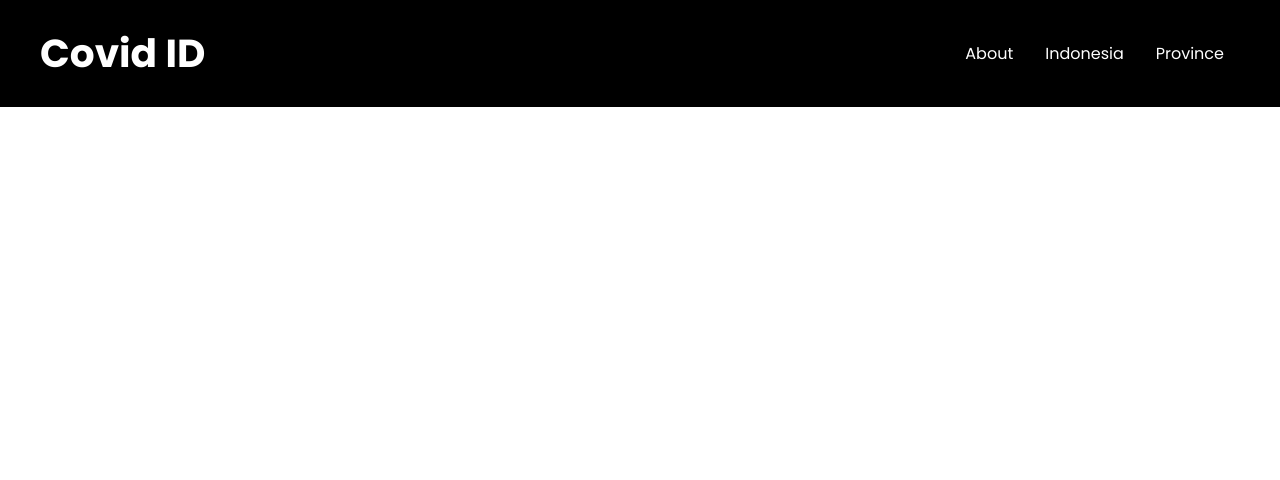
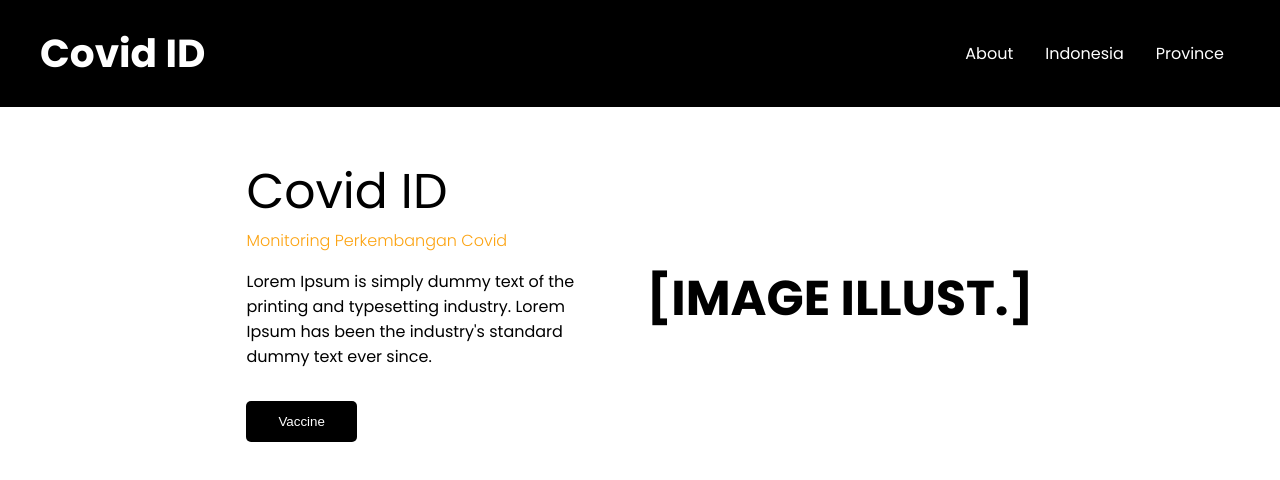
Before and after one commit to raihandotmd/COVIDAPP-UASFE, a React (Vite) app: page / in a window 1280 px wide. Shown: the top 480 px of the page. Built offline with nearby package versions, Linux system fonts and the light colour scheme.

Commit message:
POS-2 fix: add component to App.tsx and etc.

```diff
--- a/src/App.tsx
+++ b/src/App.tsx
@@ -1,8 +1,11 @@
 import Navbar from "./components/Navbar/Navbar.tsx";
+import Hero from "./components/Hero/Hero.tsx";
+
 function App() {
   return (
     <>
       <Navbar />
+      <Hero />
     </>
   );
 }
--- a/src/components/Hero/Hero.tsx
+++ b/src/components/Hero/Hero.tsx
@@ -1,6 +1,4 @@
 import styles from "./Hero.module.css";
-
-import React from "react";
 
 const Hero = () => {
   return (
```
